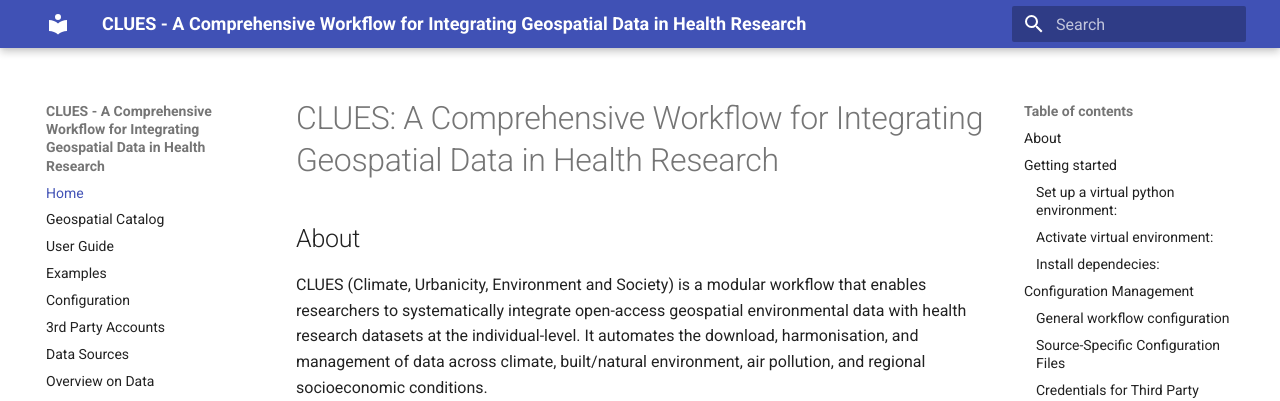
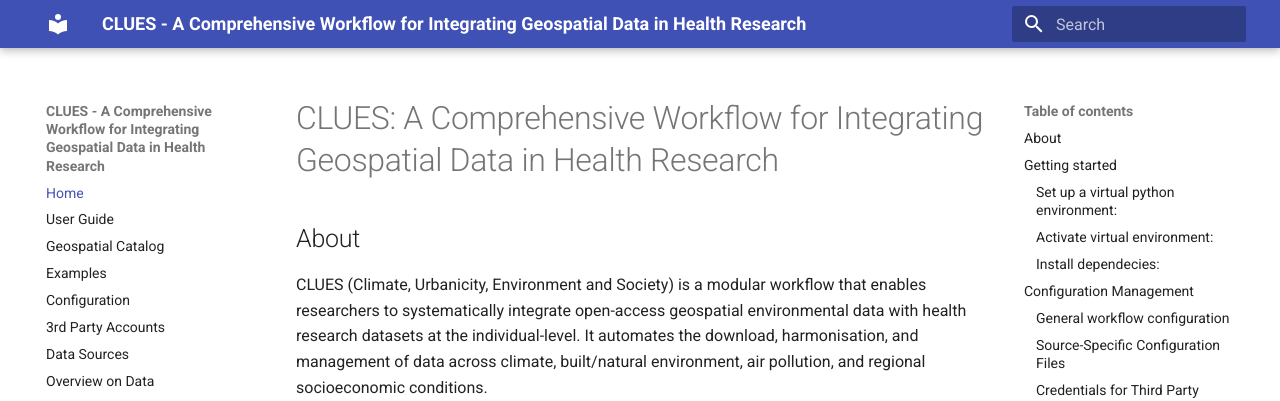
Before and after one commit to BIH-DMBS/CLUES, an MkDocs documentation site: the page built from docs/index.md, in a window 1280 px wide. Shown: the top 401 px of the page. Built offline with MkDocs 1.6.1 and Material for MkDocs 9.7.7, drawn with Linux system fonts in a browser that asks for light colours; part of the change alters nothing that is shown.

```diff
--- a/mkdocs.yml
+++ b/mkdocs.yml
@@ -1,8 +1,8 @@
 site_name: CLUES - A Comprehensive Workflow for Integrating Geospatial Data in Health Research
 nav:
   - Home: index.md
+  - User Guide: UserGuide.md
   - Geospatial Catalog: dataCatalog.md
-  - User Guide: UserGuide.md
   - Examples: examples.md
   - Configuration: setup.md
   - 3rd Party Accounts: 3rdPartyAccounts.md
```
